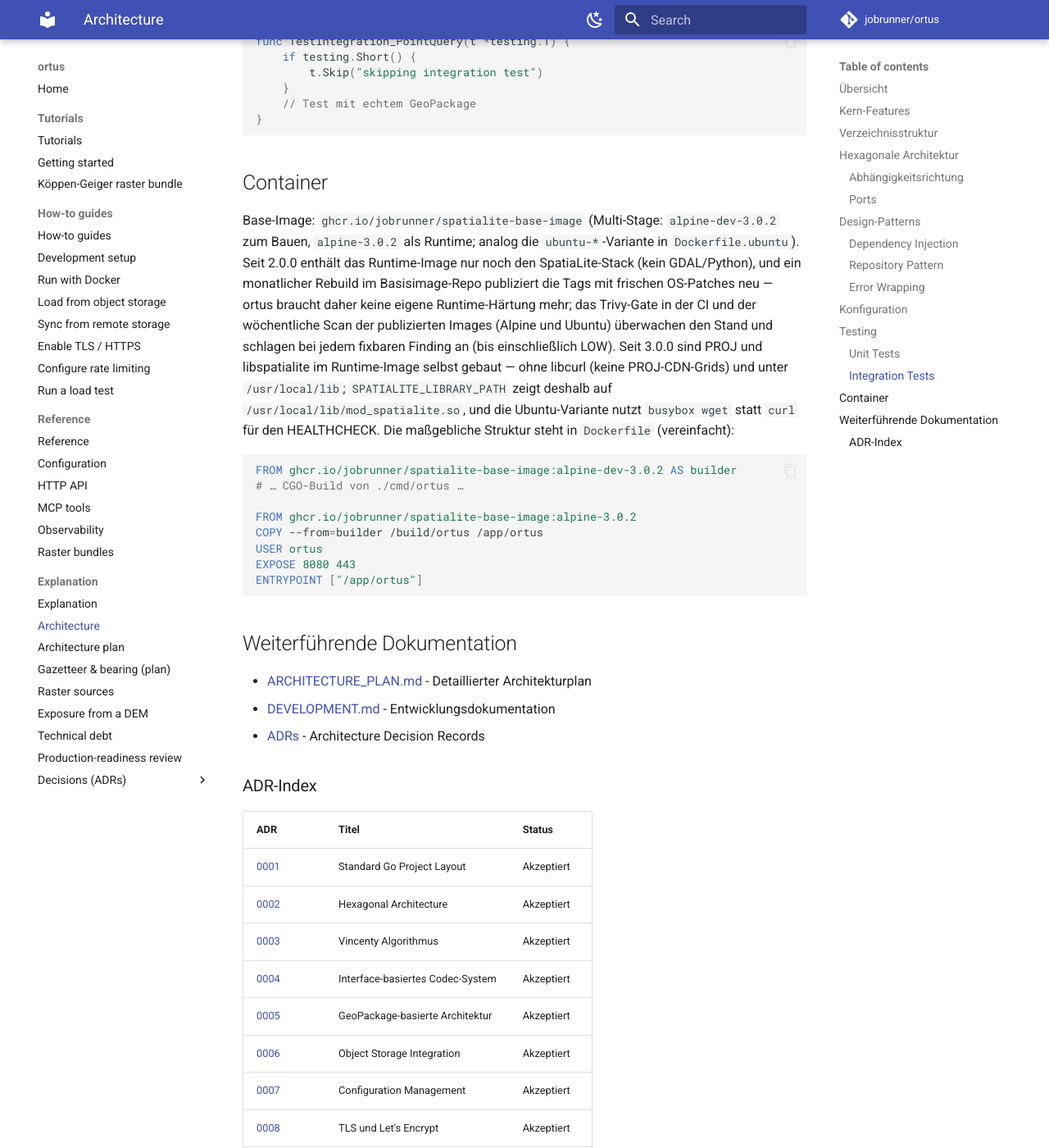
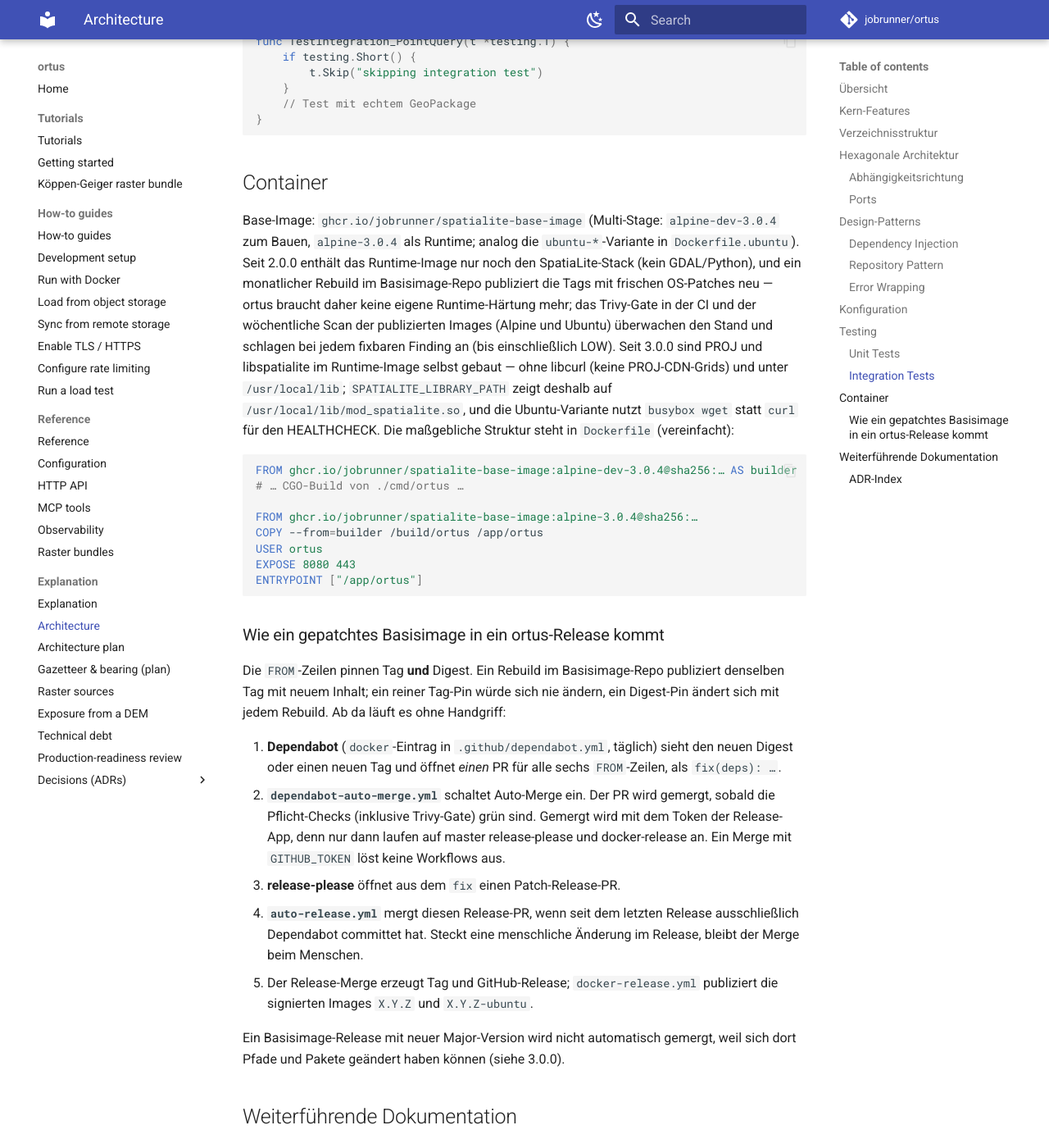
Before and after one commit to jobrunner/ortus, an MkDocs documentation site: the page built from docs/explanation/architecture.md, in a window 1280 px wide and 1400 px high, scrolled down 4036 px. Shown: the whole window at 82% size. Built offline with MkDocs 1.6.1 and Material for MkDocs 9.7.7, drawn with Linux system fonts in a browser that asks for light colours; comment, search, counter and statistics services are not loaded.

Commit message:
ci(release): ship base-image rebuilds as unattended patch releases
The base image's rebuilds republish the same tag with patched OS packages.
With a bare tag pin Dependabot never saw a change, its bumps were `chore`
(no release), and the GITHUB_TOKEN auto-merge triggered neither
release-please nor docker-release — a patched base image never shipped on
its own.

- Pin the six FROM lines by tag AND digest, so a rebuild is a digest bump.
- Dependabot docker: daily, `fix(deps)` prefix, one grouped PR.
- dependabot-auto-merge: enable auto-merge for docker bumps with the
  release app's token, so the merge triggers the master workflows.
- auto-release: merge the release PR when every commit since the last
  release is Dependabot's; withdraw that auto-merge once a human change
  joins the release.

Claude-Session: https://claude.ai/code/session_015iSEsVSHLmtKhzSaBhZtDE

````diff
--- a/docs/explanation/architecture.md
+++ b/docs/explanation/architecture.md
@@ -192,8 +192,8 @@ func TestIntegration_PointQuery(t *testing.T) {
 
 ## Container
 
-Base-Image: `ghcr.io/jobrunner/spatialite-base-image` (Multi-Stage: `alpine-dev-3.0.2`
-zum Bauen, `alpine-3.0.2` als Runtime; analog die `ubuntu-*`-Variante in
+Base-Image: `ghcr.io/jobrunner/spatialite-base-image` (Multi-Stage: `alpine-dev-3.0.4`
+zum Bauen, `alpine-3.0.4` als Runtime; analog die `ubuntu-*`-Variante in
 `Dockerfile.ubuntu`). Seit 2.0.0 enthält das Runtime-Image nur noch den
 SpatiaLite-Stack (kein GDAL/Python), und ein monatlicher Rebuild im
 Basisimage-Repo publiziert die Tags mit frischen OS-Patches neu — ortus
@@ -207,15 +207,39 @@ nutzt `busybox wget` statt `curl` für den HEALTHCHECK. Die
 maßgebliche Struktur steht in `Dockerfile` (vereinfacht):
 
 ```dockerfile
-FROM ghcr.io/jobrunner/spatialite-base-image:alpine-dev-3.0.2 AS builder
+FROM ghcr.io/jobrunner/spatialite-base-image:alpine-dev-3.0.4@sha256:… AS builder
 # … CGO-Build von ./cmd/ortus …
 
-FROM ghcr.io/jobrunner/spatialite-base-image:alpine-3.0.2
+FROM ghcr.io/jobrunner/spatialite-base-image:alpine-3.0.4@sha256:…
 COPY --from=builder /build/ortus /app/ortus
 USER ortus
 EXPOSE 8080 443
 ENTRYPOINT ["/app/ortus"]
 ```
+
+### Wie ein gepatchtes Basisimage in ein ortus-Release kommt
+
+Die `FROM`-Zeilen pinnen Tag **und** Digest. Ein Rebuild im Basisimage-Repo
+publiziert denselben Tag mit neuem Inhalt; ein reiner Tag-Pin würde sich nie
+ändern, ein Digest-Pin ändert sich mit jedem Rebuild. Ab da läuft es ohne
+Handgriff:
+
+1. **Dependabot** (`docker`-Eintrag in `.github/dependabot.yml`, täglich) sieht
+   den neuen Digest oder einen neuen Tag und öffnet *einen* PR für alle sechs
+   `FROM`-Zeilen, als `fix(deps): …`.
+2. **`dependabot-auto-merge.yml`** schaltet Auto-Merge ein. Der PR wird gemergt,
+   sobald die Pflicht-Checks (inklusive Trivy-Gate) grün sind. Gemergt wird mit
+   dem Token der Release-App, denn nur dann laufen auf master release-please
+   und docker-release an. Ein Merge mit `GITHUB_TOKEN` löst keine Workflows aus.
+3. **release-please** öffnet aus dem `fix` einen Patch-Release-PR.
+4. **`auto-release.yml`** mergt diesen Release-PR, wenn seit dem letzten Release
+   ausschließlich Dependabot committet hat. Steckt eine menschliche Änderung im
+   Release, bleibt der Merge beim Menschen.
+5. Der Release-Merge erzeugt Tag und GitHub-Release; `docker-release.yml`
+   publiziert die signierten Images `X.Y.Z` und `X.Y.Z-ubuntu`.
+
+Ein Basisimage-Release mit neuer Major-Version wird nicht automatisch gemergt,
+weil sich dort Pfade und Pakete geändert haben können (siehe 3.0.0).
 
 ## Weiterführende Dokumentation
 
````
Also changed, not shown: 6 other files.
